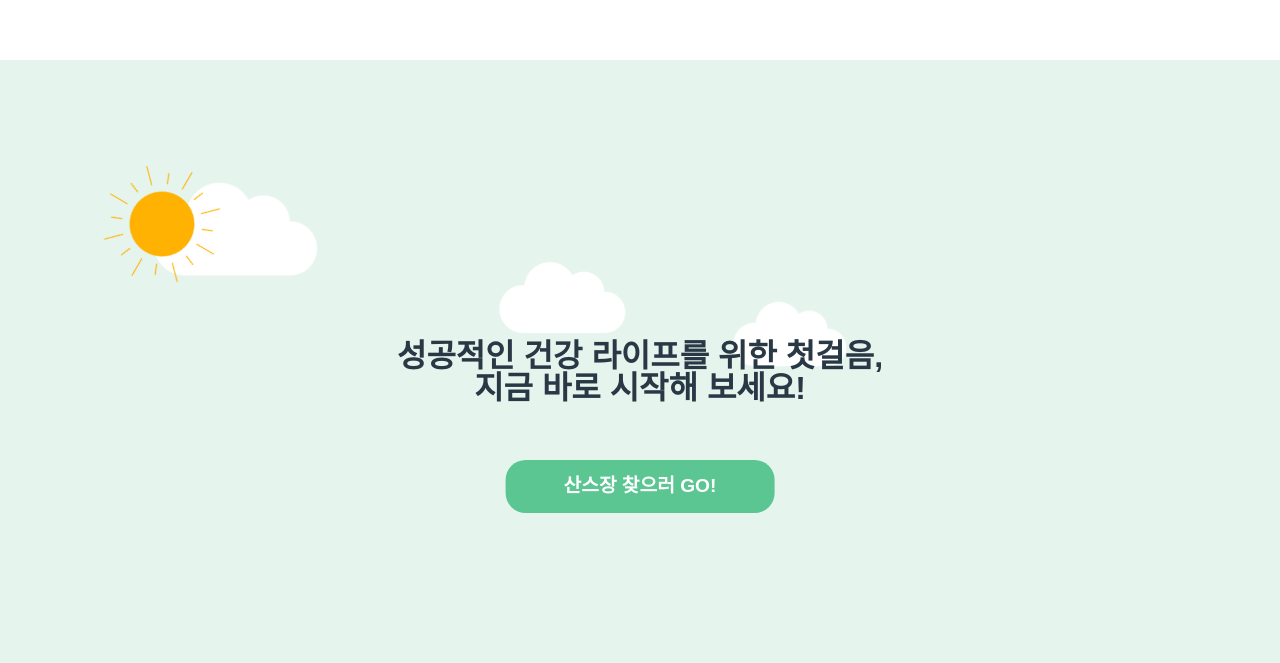
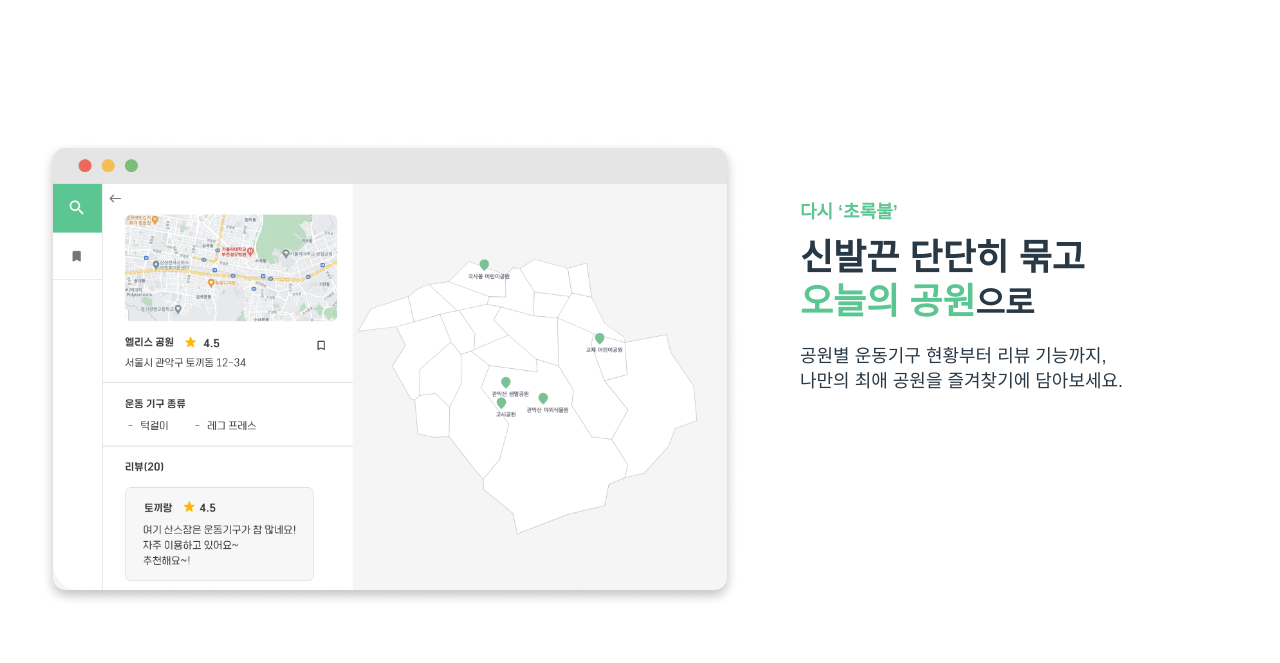
Before and after one commit to 2ykwang/today-park, a React (Create React App) app in the folder frontend/: page / in a window 1280 px wide. Shown: the part 1423-2086 px from the top of the page. Built offline with nearby package versions, Linux system fonts and the light colour scheme; no server answers; a web font is replaced by a local one.

Commit message:
style: 스타일 적용

```diff
--- a/frontend/src/css/home.css
+++ b/frontend/src/css/home.css
@@ -10,7 +10,6 @@
 section.home {
   margin-top: 0;
   position: relative;
-  /* border: 2px solid red; */
 }
 .firstPage .video {
   /* border: 2px solid red; */
@@ -90,6 +89,9 @@ section.home {
 }
 
 /* second page */
+.secondPage {
+  margin: 0 auto;
+}
 .reason1 {
   display: flex;
   position: relative;
@@ -132,6 +134,7 @@ section.home {
   left: 5vw;
   top: 37vh;
   font-size: 1.3vw;
+  line-height: 1.3;
 }
 
 .reason1 .reason1-statisticswrapper {
@@ -140,13 +143,13 @@ section.home {
   display: flex;
   justify-content: center;
   box-sizing: border-box;
+  padding: 0 80px;
 }
 
 .reason1 .reason1-statisticswrapper .reason1Box {
   position: relative;
   box-sizing: border-box;
-  padding: 10px;
-  margin: 0 3vw;
+  margin: 0 2vw;
   top: 27vh;
   width: 50%;
   height: 50%;
@@ -182,6 +185,7 @@ section.home {
   > p:first-child {
   text-align: center;
   font-size: 2vw;
+  line-height: 1.3;
   font-weight: bold;
 }
 
@@ -237,6 +241,48 @@ section.home {
   justify-content: center;
   font-size: 1.3rem;
 }
+/* second half page */
+.secondhalfPageContainer {
+  height: 100vh;
+  max-width: 1200px;
+  margin: auto auto;
+  /* border: 2px solid red; */
+  display: flex;
+  padding-top: 120px;
+  /* align-items: center; */
+  /* flex-direction: column; */
+  box-sizing: border-box;
+}
+.secondhalfPage .pageimage img {
+  width: 700px;
+}
+.secondhalfPage .textcontent {
+  margin-left: 60px;
+  /* border: 2px solid orange; */
+  font-size: 18px;
+  padding-top: 60px;
+}
+.secondhalfPage .textcontent p {
+  line-height: 1.4;
+}
+.secondhalfPage .textcontent .green {
+  color: #5bc691;
+}
+.secondhalfPage .textcontent .bold {
+  font-weight: bold;
+}
+.secondhalfPage .textcontent .title {
+  font-size: 36px;
+}
+.secondhalfPage .textcontent .titles {
+  margin-bottom: 24px;
+}
+.secondhalfPage .textcontent .mini {
+  margin-bottom: 8px;
+}
+.secondhalfPage .textcontent .subtitle {
+  font-size: 32px;
+}
 
 /* third page */
 .intro {
@@ -268,6 +314,7 @@ section.home {
   left: 5vw;
   top: 30vh;
   font-size: 2.5vw;
+  line-height: 1.5;
   font-weight: bold;
   text-align: center;
 }
--- a/frontend/src/pages/Home.js
+++ b/frontend/src/pages/Home.js
@@ -1,5 +1,4 @@
 import React from "react";
-// import { Link } from "react-router-dom";
 import { Header } from "../components/Header";
 import video from "../video/mainVideo.mp4";
 import { BasicLink } from "../components/BasicLink";
@@ -8,6 +7,7 @@ import cloud from "../image/main/cloud3.png";
 import sun from "../image/main/sun.png";
 import Tree from "../image/main/tree.png";
 import Mountain from "../image/main/mountain.png";
+import Pageimage from "../image/main/pageimage.png";
 import { DefaultBarChart } from "../components/DefaultBarChart";
 
 const COLORS = ["#0088FE", "#00C49F", "#FFBB28", "#FF8042"];
@@ -105,6 +105,24 @@ function Home() {
           </div>
         </section>
 
+        <section className="secondhalfPage">
+          <div className="secondhalfPageContainer">
+            <div className="pageimage">
+              <img src={Pageimage} alt="background tree" />
+            </div>
+            <div class="textcontent">
+              <p className="green bold mini">다시 ‘초록불’</p>
+              <div className="titles">
+                <p className="bold title">신발끈 단단히 묶고 </p>
+                <span className="green bold title">오늘의 공원</span>
+                <span className="bold subtitle">으로</span>
+              </div>
+              <p>공원별 운동기구 현황부터 리뷰 기능까지,</p>
+              <p>나만의 최애 공원을 즐겨찾기에 담아보세요.</p>
+            </div>
+          </div>
+        </section>
+
         <section className="thirdPage">
           <div className="intro">
             <div className="introBackgroundWrapper">
```
Also changed, not shown: frontend/src/image/main/pageimage.png (added).
